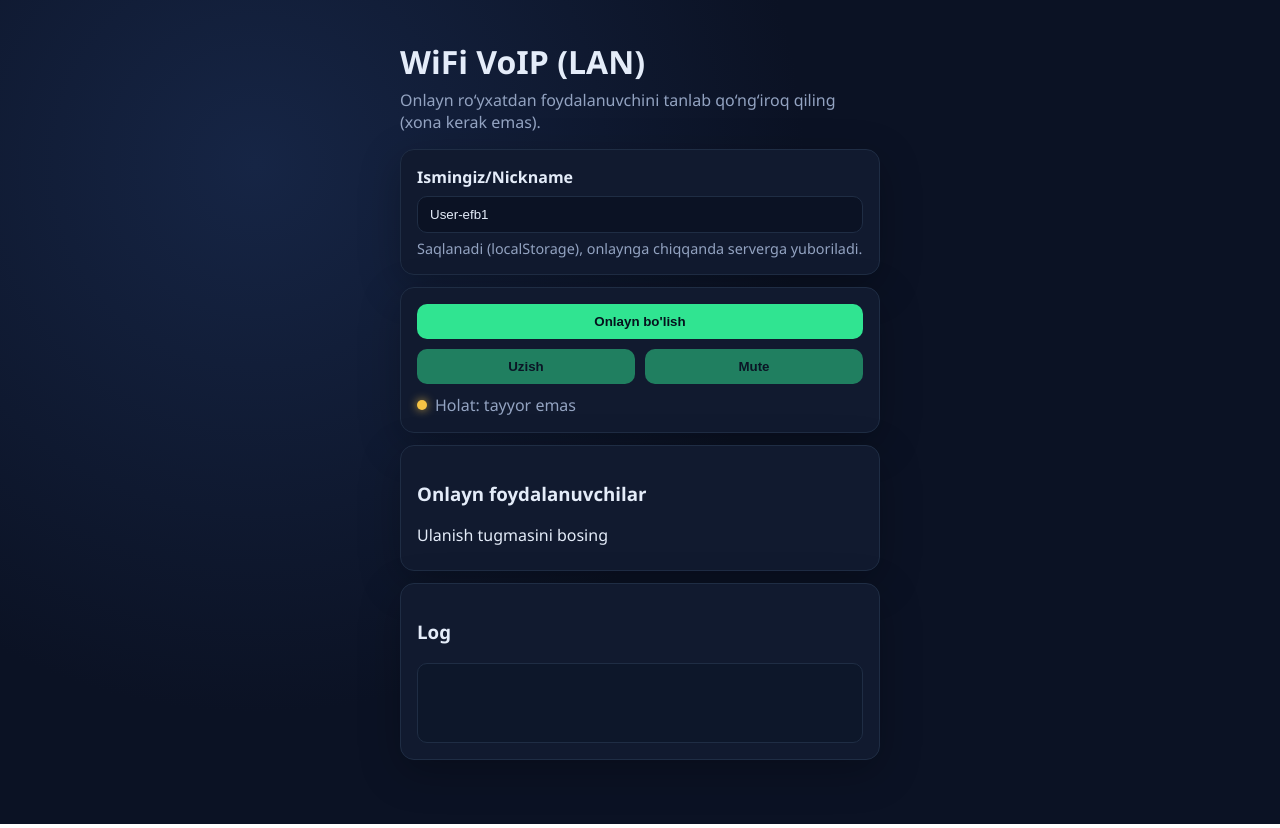
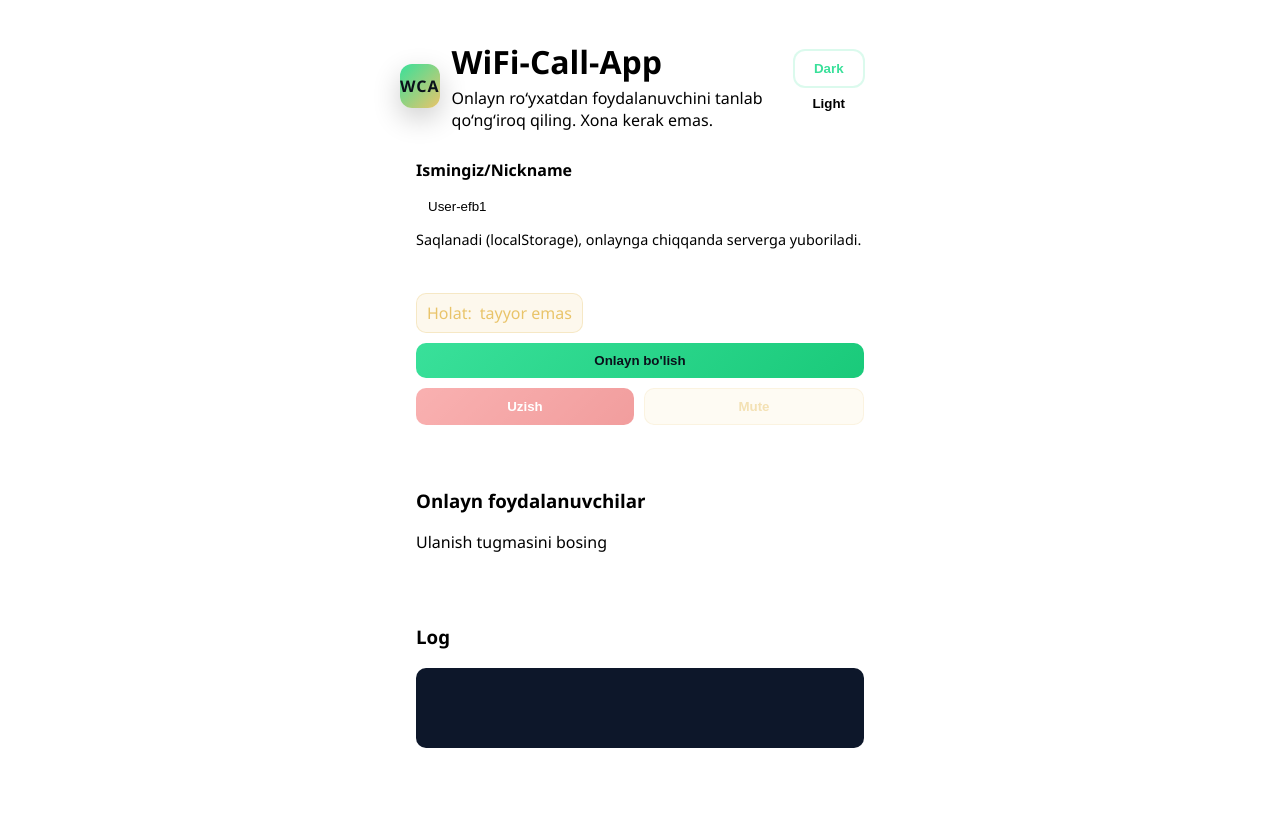
Before and after one commit to mbobobek/wifi-call-server, a website: page client/index.html in a window 1280 px wide. Drawn offline with Linux system fonts and the light colour scheme.

Commit message:
Restyle UI with WCA branding, green/gold theme, and light/dark toggle

```diff
--- a/client/index.html
+++ b/client/index.html
@@ -8,9 +8,18 @@
 </head>
 <body>
   <main class="layout">
-    <header>
-      <h1>WiFi VoIP (LAN)</h1>
-      <p>Onlayn ro‘yxatdan foydalanuvchini tanlab qo‘ng‘iroq qiling (xona kerak emas).</p>
+    <header class="hero">
+      <div class="brand">
+        <div class="brand-mark">WCA</div>
+        <div>
+          <h1>WiFi-Call-App</h1>
+          <p>Onlayn ro‘yxatdan foydalanuvchini tanlab qo‘ng‘iroq qiling. Xona kerak emas.</p>
+        </div>
+      </div>
+      <div class="theme-toggle">
+        <button id="theme-dark" class="ghost active">Dark</button>
+        <button id="theme-light" class="ghost">Light</button>
+      </div>
     </header>
 
     <section class="card">
@@ -20,14 +29,14 @@
     </section>
 
     <section class="card controls">
-      <button id="connect">Onlayn bo'lish</button>
+      <div class="control-row">
+        <div class="status-chip">Holat: <span id="status">tayyor emas</span></div>
+        <div class="ringing" id="ring"></div>
+      </div>
+      <button id="connect" class="primary">Onlayn bo'lish</button>
       <div class="btns">
-        <button id="hangup" disabled>Uzish</button>
-        <button id="mute" disabled>Mute</button>
-      </div>
-      <div class="status-row">
-        <div class="status-dot"></div>
-        <div id="status">Holat: tayyor emas</div>
+        <button id="hangup" class="danger" disabled>Uzish</button>
+        <button id="mute" class="secondary" disabled>Mute</button>
       </div>
     </section>
 
@@ -49,6 +58,18 @@
     window.TURN_URL = '';
     window.TURN_USER = '';
     window.TURN_PASS = '';
+    // Light/Dark UI toggle (faqat ko'rinish uchun)
+    const body = document.body;
+    const darkBtn = document.getElementById('theme-dark');
+    const lightBtn = document.getElementById('theme-light');
+    const setTheme = (mode) => {
+      body.classList.toggle('theme-light', mode === 'light');
+      body.classList.toggle('theme-dark', mode === 'dark');
+      darkBtn.classList.toggle('active', mode === 'dark');
+      lightBtn.classList.toggle('active', mode === 'light');
+    };
+    darkBtn.onclick = () => setTheme('dark');
+    lightBtn.onclick = () => setTheme('light');
   </script>
   <script src="app.js"></script>
 </body>
--- a/client/style.css
+++ b/client/style.css
@@ -1,36 +1,79 @@
 :root {
-  --bg: #0b1224;
-  --card: #111a2f;
-  --accent: #30e491;
-  --border: #1f2d44;
-  --text: #e4ecf9;
-  --muted: #93a3c1;
+  --accent: #39e09a;
+  --accent-strong: #1aca7a;
+  --gold: #e9c46a;
 }
+
+body.theme-dark {
+  --bg: #0a111b;
+  --card: #0f1726;
+  --border: #1c2640;
+  --text: #e7f1ff;
+  --muted: #9ab1d6;
+  --shadow: rgba(0, 0, 0, 0.35);
+}
+
+body.theme-light {
+  --bg: #f4f7fb;
+  --card: #ffffff;
+  --border: #d7e2f2;
+  --text: #0d1b2a;
+  --muted: #5b6c87;
+  --shadow: rgba(17, 38, 66, 0.12);
+}
+
 * { box-sizing: border-box; }
 body {
   margin: 0;
   min-height: 100vh;
   font-family: 'Segoe UI', 'Helvetica', 'Arial', sans-serif;
-  background: radial-gradient(circle at 20% 20%, #162545, #0b1224 45%),
-              radial-gradient(circle at 80% 0%, #10213b, #0b1224 35%);
+  background: radial-gradient(circle at 20% 20%, rgba(57, 224, 154, 0.18), transparent 40%),
+              radial-gradient(circle at 80% 0%, rgba(233, 196, 106, 0.16), transparent 35%),
+              var(--bg);
   color: var(--text);
   display: flex;
   justify-content: center;
   padding: 12px;
+  transition: background 0.3s ease, color 0.3s ease;
 }
 .layout {
   width: min(520px, 100%);
   padding: 28px 20px 40px;
 }
-header h1 { margin: 0 0 6px; }
-header p { margin: 0 0 16px; color: var(--muted); }
+.hero {
+  display: flex;
+  justify-content: space-between;
+  align-items: center;
+  gap: 10px;
+  margin-bottom: 12px;
+}
+.brand {
+  display: flex;
+  align-items: center;
+  gap: 12px;
+}
+.brand-mark {
+  width: 44px;
+  height: 44px;
+  border-radius: 12px;
+  background: linear-gradient(135deg, var(--accent), var(--gold));
+  color: #0a111b;
+  display: grid;
+  place-items: center;
+  font-weight: 900;
+  letter-spacing: 1px;
+  box-shadow: 0 10px 28px rgba(0,0,0,0.2);
+}
+h1 { margin: 0 0 4px; }
+h1 + p { margin: 0; color: var(--muted); }
 .card {
   background: var(--card);
   border: 1px solid var(--border);
   border-radius: 14px;
   padding: 16px;
   margin-bottom: 12px;
-  box-shadow: 0 12px 40px rgba(0, 0, 0, 0.25);
+  box-shadow: 0 12px 40px var(--shadow);
+  transition: border 0.2s ease, box-shadow 0.2s ease, background 0.2s ease;
 }
 label { display: block; margin-bottom: 8px; font-weight: 600; }
 input {
@@ -38,8 +81,14 @@ input {
   padding: 10px 12px;
   border-radius: 10px;
   border: 1px solid var(--border);
-  background: #0b1224;
+  background: transparent;
   color: var(--text);
+  transition: border 0.2s ease, box-shadow 0.2s ease;
+}
+input:focus {
+  outline: none;
+  border-color: var(--accent);
+  box-shadow: 0 0 0 3px rgba(57,224,154,0.18);
 }
 button {
   padding: 10px 14px;
@@ -49,25 +98,44 @@ button {
   color: #05121d;
   font-weight: 700;
   cursor: pointer;
-  transition: transform 0.15s ease, box-shadow 0.15s ease;
+  transition: transform 0.15s ease, box-shadow 0.15s ease, filter 0.1s ease;
 }
 button:hover:not([disabled]) {
   transform: translateY(-1px);
   box-shadow: 0 8px 18px rgba(48, 228, 145, 0.2);
+  filter: brightness(1.03);
 }
+button:active:not([disabled]) { transform: translateY(0); filter: brightness(0.97); }
 button[disabled] { opacity: 0.5; cursor: not-allowed; }
+.primary { background: linear-gradient(135deg, var(--accent), var(--accent-strong)); color: #0a111b; }
+.secondary { background: rgba(233,196,106,0.16); color: var(--gold); border: 1px solid rgba(233,196,106,0.3); }
+.danger { background: linear-gradient(135deg, #f56565, #e53e3e); color: #fff; }
+.ghost {
+  background: transparent;
+  border: 1px solid var(--border);
+  color: var(--text);
+  min-width: 68px;
+}
+.ghost.active {
+  border-color: var(--accent);
+  color: var(--accent);
+  box-shadow: 0 0 0 2px rgba(57,224,154,0.18);
+}
+
 .controls { display: flex; flex-direction: column; gap: 10px; }
 .btns { display: flex; flex-wrap: wrap; gap: 10px; }
 .btns button { flex: 1; min-width: 120px; }
-.status-row { display: flex; align-items: center; gap: 8px; color: var(--muted); }
-.status-dot {
-  width: 10px;
-  height: 10px;
-  border-radius: 50%;
-  background: #f6c344;
-  box-shadow: 0 0 10px rgba(246, 195, 68, 0.8);
+.control-row { display: flex; align-items: center; gap: 10px; justify-content: space-between; flex-wrap: wrap; }
+.status-chip {
+  display: inline-flex;
+  align-items: center;
+  gap: 8px;
+  padding: 8px 10px;
+  border-radius: 10px;
+  background: rgba(233,196,106,0.12);
+  border: 1px solid rgba(233,196,106,0.3);
+  color: var(--gold);
 }
-#status { color: var(--muted); }
 .hint { color: var(--muted); margin: 6px 0 0; font-size: 0.9rem; }
 #log {
   min-height: 80px;
@@ -91,13 +159,21 @@ audio { width: 100%; margin-top: 10px; }
   flex: 1 1 45%;
   min-width: 140px;
 }
+@keyframes pulse {
+  0% { opacity: 0.5; transform: scale(1); }
+  50% { opacity: 1; transform: scale(1.04); }
+  100% { opacity: 0.5; transform: scale(1); }
+}
 .ringing {
   margin-top: 8px;
   color: var(--accent);
   font-weight: 600;
+  animation: pulse 1.5s ease-in-out infinite;
 }
+
 @media (max-width: 480px) {
   button { width: 100%; }
   .btns { flex-direction: column; }
   .online-list { flex-direction: column; }
+  .hero { flex-direction: column; align-items: flex-start; }
 }
```
